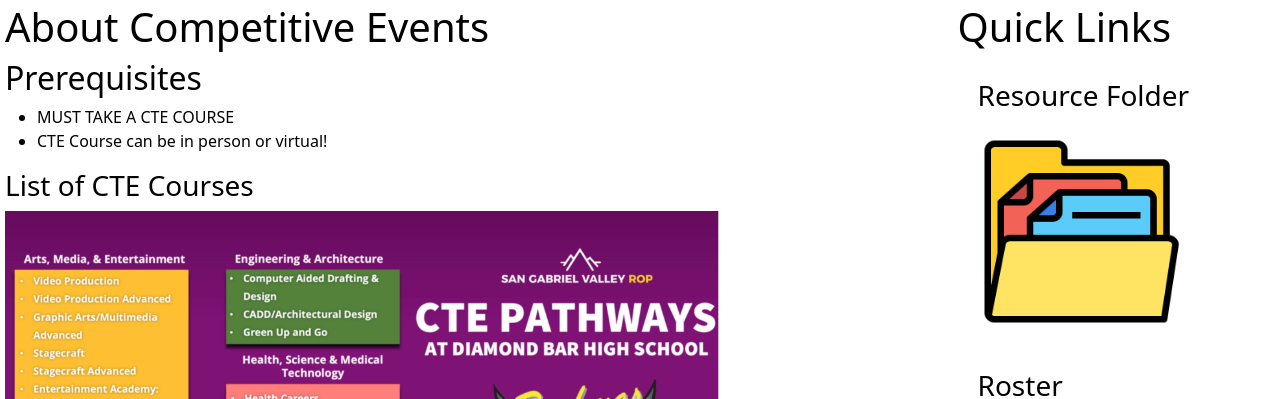
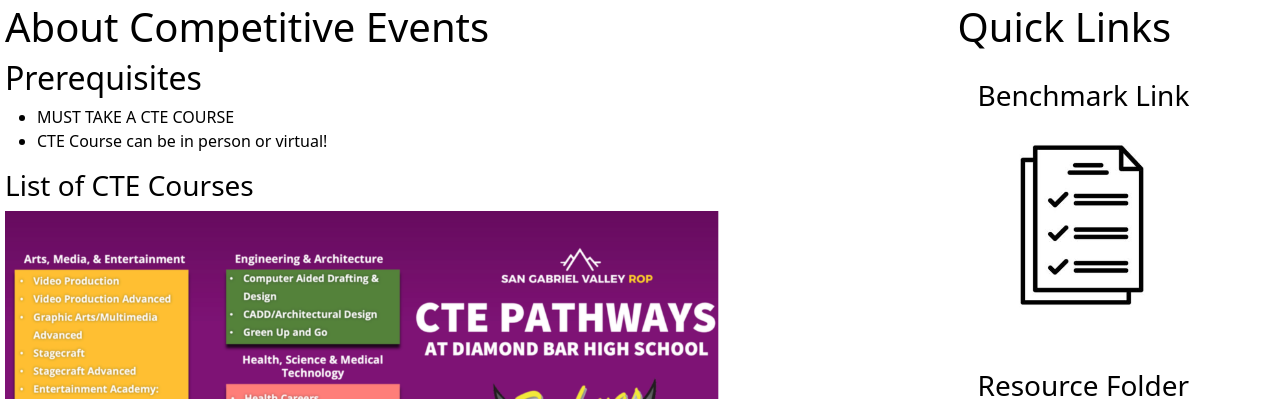
Before and after one commit to GSWForever8/dbhsfbla, a React (Create React App) app in the folder client/: page /compevents in a window 1280 px wide. Shown: the part 378-777 px from the top of the page. Built offline with nearby package versions, Linux system fonts and the light colour scheme.

Commit message:
Added benchmark link

```diff
--- a/client/src/pages/Compevents.js
+++ b/client/src/pages/Compevents.js
@@ -6,6 +6,7 @@ import cal from '../678116-calendar-512.webp';
 import list from '../vector-list-icon.jpg';
 import folder from '../folder.png';
 import roster from '../roster.png';
+import bench from '../test-icon-free-vector.jpg';
 export default function CompEvents() {
     return (
         <div className="contentwrap">
@@ -51,6 +52,12 @@ export default function CompEvents() {
                 </div>
                 <div>
                     <h1>Quick Links</h1>
+                    <a href="https://drive.google.com/drive/folders/1pMg1AzZLyqGYLFHKl-CAgNq2W6kTPVRQ?usp=share_link">
+                    <div className="icons">
+                        <h3>Benchmark Link</h3>
+                        <img className="Image" src={bench} alt="Top"/>
+                    </div>
+                    </a>
                     <a href="https://dbhsfbla.onrender.com/compevents/resources">
                     <div className="icons">
                         <h3>Resource Folder</h3>
```
Also changed, not shown: client/src/test-icon-free-vector.jpg (added).
